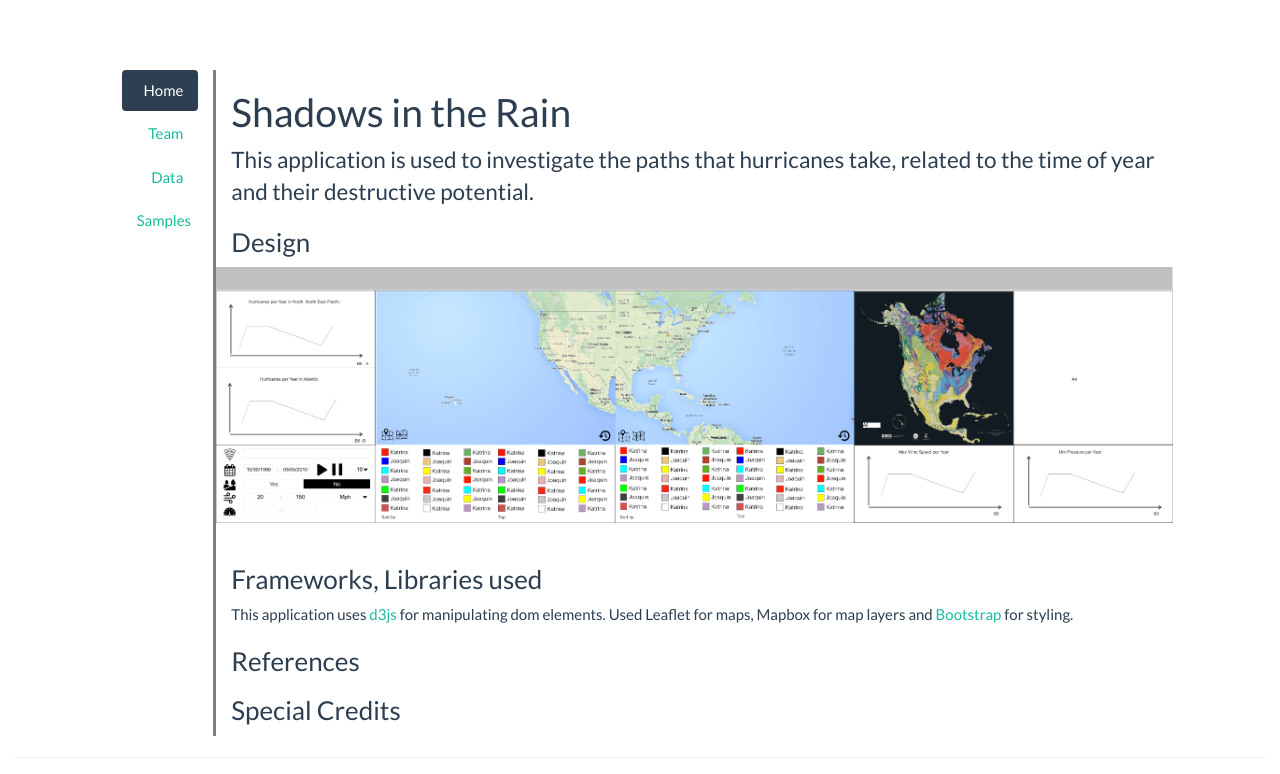
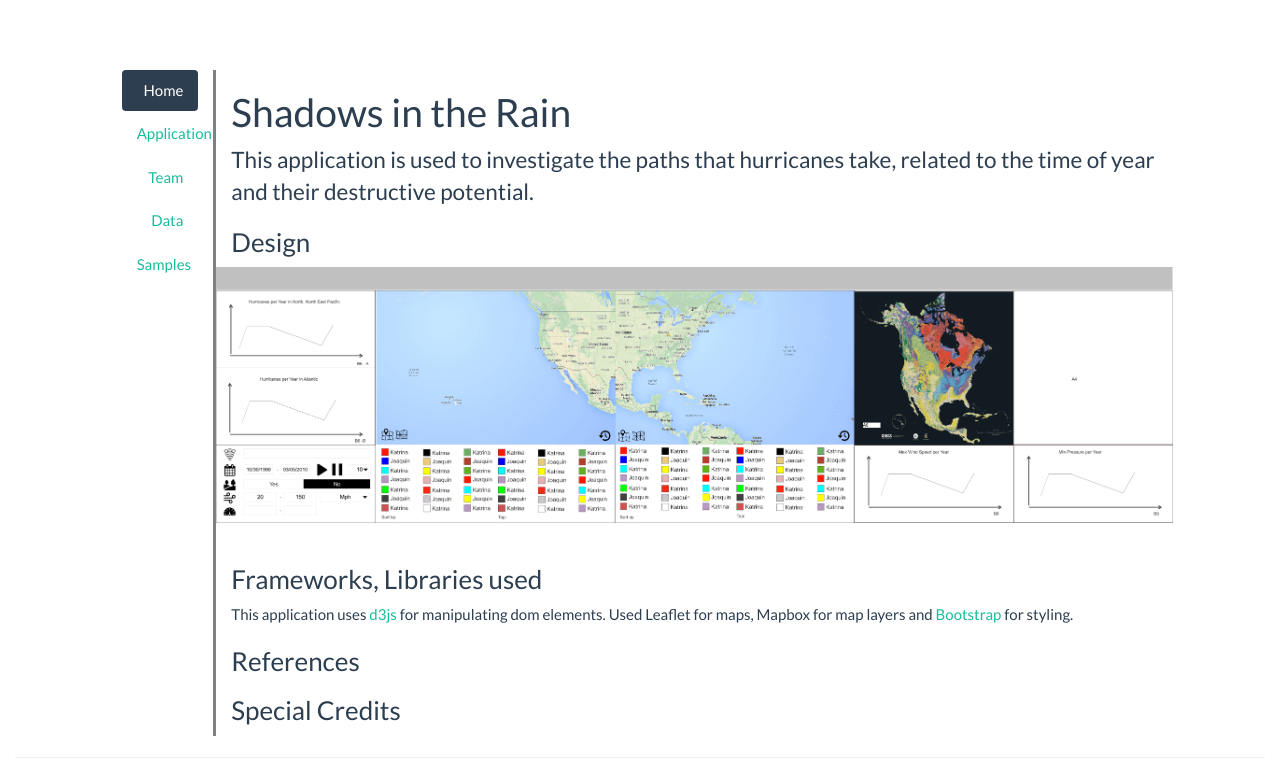
Before and after one commit to mkvalluri/CS-424-Project-2, a plain HTML site: page index.html in a window 1280 px wide. Drawn offline with Linux system fonts and the light colour scheme.

Commit message:
Added application link in index.html

```diff
--- a/index.html
+++ b/index.html
@@ -20,6 +20,7 @@
             <div class="col-md-1 col-md-offset-1 text-left">
                 <ul class="nav nav-pills nav-stacked text-right">
                     <li class="active"><a href="index.html">Home</a></li>
+                    <li><a href="application.html">Application</a></li>
                     <li><a href="about.html">Team</a></li>
                     <li><a href="data.html">Data</a></li>
                     <li><a href="samples.html">Samples</a></li>
```
